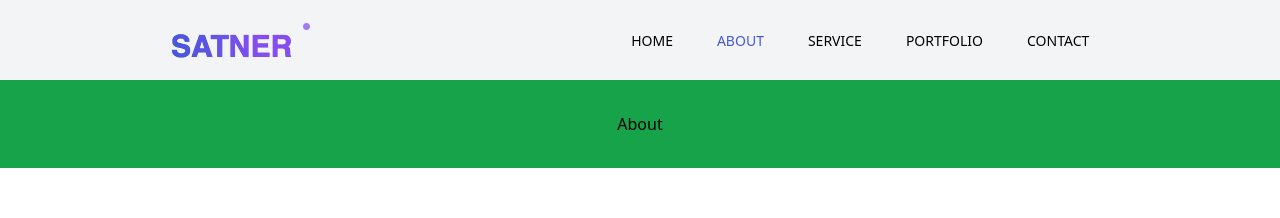
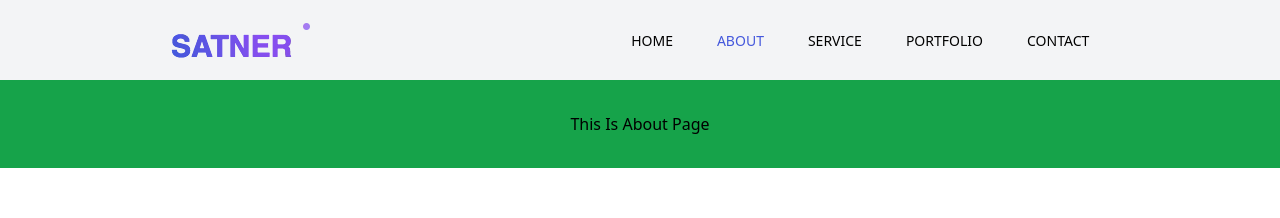
Before and after one commit to i-amankitsingh/Team-Project, a React (Vite) app: page /about in a window 1280 px wide. Shown: the top 218 px of the page. Built offline with nearby package versions, Linux system fonts and the light colour scheme.

Commit message:
This is About Page

```diff
--- a/src/components/About.jsx
+++ b/src/components/About.jsx
@@ -2,7 +2,7 @@ import React from "react";
 
 const About = () => {
     return (
-        <h1 className="text-center bg-green-600 py-8">About</h1>
+        <h1 className="text-center bg-green-600 py-8">This Is About Page</h1>
     )
 }
 
```
